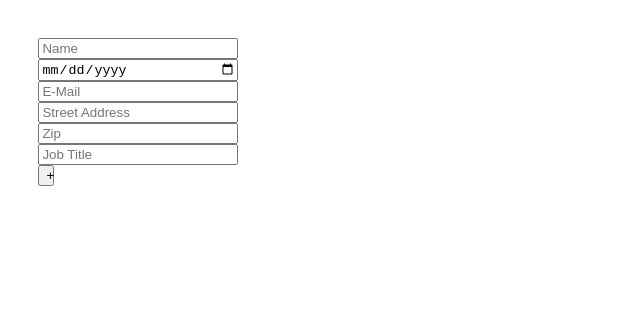
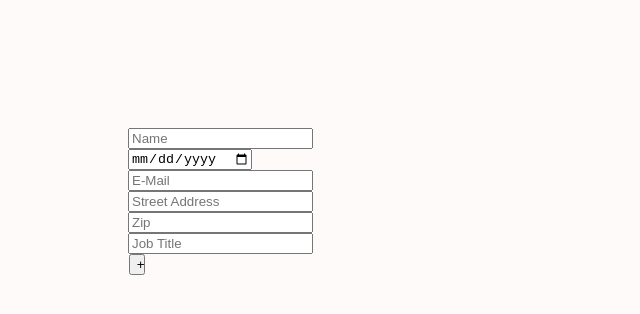
Before and after one commit to hjohnson120/who-works-here, a React (Create React App) app: page /AddEmployee in a window 1280 px wide. Shown: the top 314 px of the page, without its empty margins (0-640 px from the left). Built offline with nearby package versions, Linux system fonts and the light colour scheme.

Commit message:
update styling

```diff
--- a/src/Pages/Employee.js
+++ b/src/Pages/Employee.js
@@ -21,10 +21,14 @@ export default function Employee(props) {
     <>
       <section className="employee-list">
         <p>
-          Name: {props.employee.firstName}
+          <span className="input">Name: </span>
+          {props.employee.firstName}
           <span>{props.employee.lastName}</span>
         </p>
-        <p>Job Title: {props.employee.jobTitle}</p>
+        <p>
+          <span className="input">Job Title: </span>
+          {props.employee.jobTitle}
+        </p>
         <button>Select</button>
         <button onClick={removeEmployee}>Delete</button>
         {/* <Link to={`$/employee/${props.employee.id}}/> */}
--- a/src/index.css
+++ b/src/index.css
@@ -1,5 +1,6 @@
 :root {
   font: 16px / 1 sans-serif;
+  background-color: snow;
 }
 
 html {
@@ -12,21 +13,23 @@ body {
 }
 
 form {
-  display: flex;
-  flex-direction: column;
+  /* display: flex; */
+  /* flex-direction: column; */
   width: 200px;
-  margin: 3%;
+  margin: 10%;
 }
-button {
-  width: 20px;
-  display: flex;
-  display: column;
-}
+
 button {
   width: 6%;
+  margin-left: 0.4%;
 }
 .employee-list {
   /* display: flex; */
   /* flex-wrap: wrap; */
   /* justify-content: space-between; */
+  margin: 4%;
 }
+.input {
+  font-display: bold;
+  font-weight: 900;
+}
```
